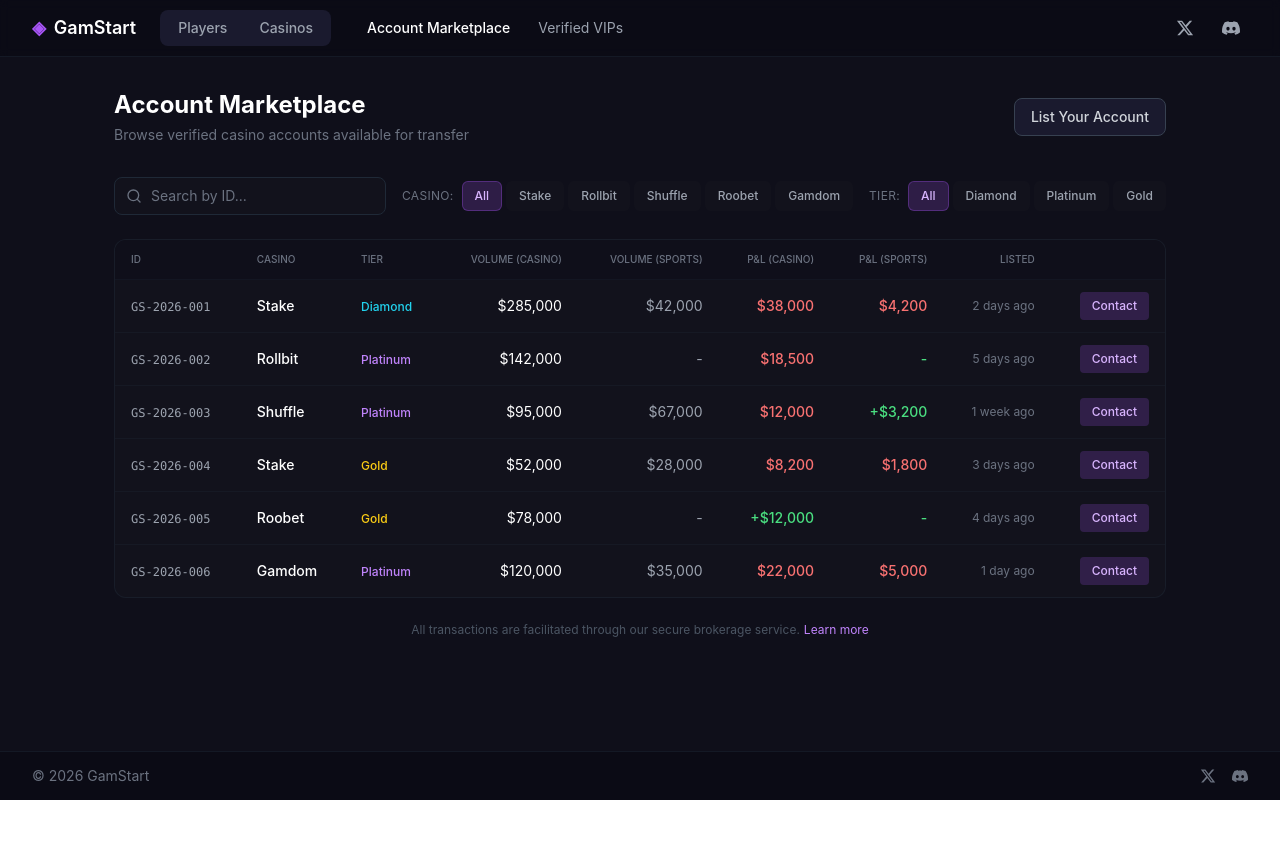
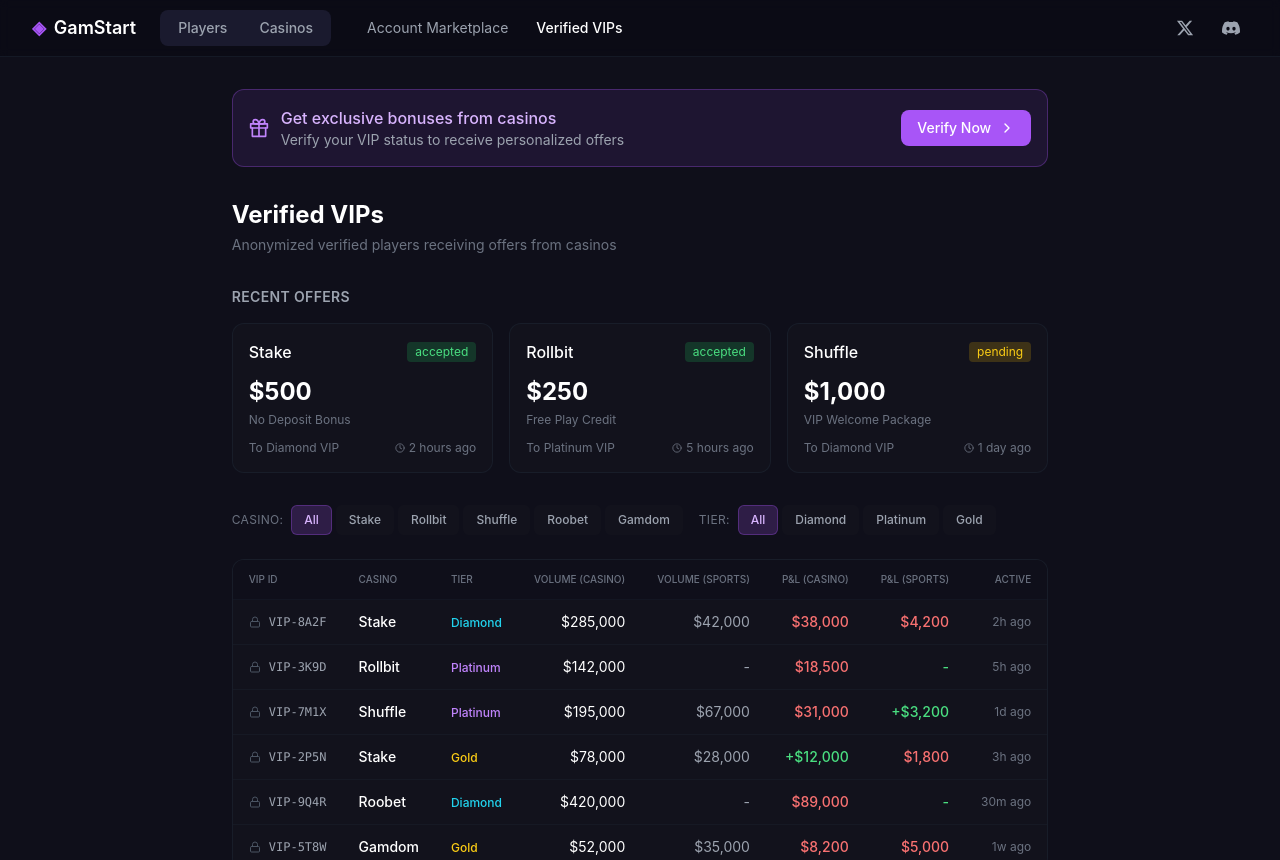
Before and after one commit to test12312as1/sadsa, a Next.js app: page /marketplace in a window 1280 px wide. Shown: the top 860 px of the page. Before the commit the page ends 800 px from the top, so only its background shows below. Built offline with nearby package versions, Linux system fonts and the light colour scheme.

Commit message:
Update page.js

```diff
--- a/app/marketplace/page.js
+++ b/app/marketplace/page.js
@@ -1,71 +1,101 @@
 'use client';
 
-import { useState, Suspense } from 'react';
-import { useSearchParams } from 'next/navigation';
-import { ShoppingCart, Lock, ChevronRight, Clock, MessageSquare, Filter, Search, Trophy, Users, TrendingUp } from 'lucide-react';
+import { useState } from 'react';
+import { Gift, Users, DollarSign, TrendingUp, ChevronRight, Lock, Trophy, Clock, Star } from 'lucide-react';
 import Link from 'next/link';
 
-// Demo listings data - per casino account
-const DEMO_LISTINGS = [
+// Demo verified VIPs (anonymized)
+const DEMO_VIPS = [
   {
-    id: 'GS-2026-001',
+    id: 'VIP-8A2F',
     casino: 'Stake',
     tier: 'Diamond',
     volumeCasino: 285000,
     volumeSports: 42000,
     pnlCasino: -38000,
     pnlSports: -4200,
-    created: '2 days ago',
+    lastActive: '2h ago',
   },
   {
-    id: 'GS-2026-002',
+    id: 'VIP-3K9D',
     casino: 'Rollbit',
     tier: 'Platinum',
     volumeCasino: 142000,
     volumeSports: 0,
     pnlCasino: -18500,
     pnlSports: 0,
-    created: '5 days ago',
+    lastActive: '5h ago',
   },
   {
-    id: 'GS-2026-003',
+    id: 'VIP-7M1X',
     casino: 'Shuffle',
     tier: 'Platinum',
-    volumeCasino: 95000,
+    volumeCasino: 195000,
     volumeSports: 67000,
-    pnlCasino: -12000,
+    pnlCasino: -31000,
     pnlSports: 3200,
-    created: '1 week ago',
+    lastActive: '1d ago',
   },
   {
-    id: 'GS-2026-004',
+    id: 'VIP-2P5N',
     casino: 'Stake',
     tier: 'Gold',
-    volumeCasino: 52000,
+    volumeCasino: 78000,
     volumeSports: 28000,
-    pnlCasino: -8200,
+    pnlCasino: 12000,
     pnlSports: -1800,
-    created: '3 days ago',
+    lastActive: '3h ago',
   },
   {
-    id: 'GS-2026-005',
+    id: 'VIP-9Q4R',
     casino: 'Roobet',
-    tier: 'Gold',
-    volumeCasino: 78000,
+    tier: 'Diamond',
+    volumeCasino: 420000,
     volumeSports: 0,
-    pnlCasino: 12000,
+    pnlCasino: -89000,
     pnlSports: 0,
-    created: '4 days ago',
+    lastActive: '30m ago',
   },
   {
-    id: 'GS-2026-006',
+    id: 'VIP-5T8W',
     casino: 'Gamdom',
-    tier: 'Platinum',
-    volumeCasino: 120000,
+    tier: 'Gold',
+    volumeCasino: 52000,
     volumeSports: 35000,
-    pnlCasino: -22000,
+    pnlCasino: -8200,
     pnlSports: -5000,
-    created: '1 day ago',
+    lastActive: '1w ago',
+  }
+];
+
+// Demo recent offers made/accepted
+const DEMO_OFFERS = [
+  {
+    id: 'offer-001',
+    casino: 'Stake',
+    amount: '$500',
+    type: 'No Deposit Bonus',
+    vipTier: 'Diamond',
+    status: 'accepted',
+    timeAgo: '2 hours ago'
+  },
+  {
+    id: 'offer-002',
+    casino: 'Rollbit',
+    amount: '$250',
+    type: 'Free Play Credit',
+    vipTier: 'Platinum',
+    status: 'accepted',
+    timeAgo: '5 hours ago'
+  },
+  {
+    id: 'offer-003',
+    casino: 'Shuffle',
+    amount: '$1,000',
+    type: 'VIP Welcome Package',
+    vipTier: 'Diamond',
+    status: 'pending',
+    timeAgo: '1 day ago'
   }
 ];
 
@@ -83,21 +113,16 @@ const DiscordIcon = ({ size = 18 }) => (
   </svg>
 );
 
-function MarketplaceContent() {
-  const searchParams = useSearchParams();
-
+export default function VIPDashboard() {
   const [selectedCasino, setSelectedCasino] = useState('all');
   const [selectedTier, setSelectedTier] = useState('all');
-  const [searchQuery, setSearchQuery] = useState('');
-  const [showSellModal, setShowSellModal] = useState(false);
 
   const casinos = ['all', 'Stake', 'Rollbit', 'Shuffle', 'Roobet', 'Gamdom'];
-  const tiers = ['all', 'Diamond', 'Platinum', 'Gold', 'Silver'];
+  const tiers = ['all', 'Diamond', 'Platinum', 'Gold'];
 
-  const filteredListings = DEMO_LISTINGS.filter(listing => {
-    if (selectedCasino !== 'all' && listing.casino !== selectedCasino) return false;
-    if (selectedTier !== 'all' && listing.tier !== selectedTier) return false;
-    if (searchQuery && !listing.id.toLowerCase().includes(searchQuery.toLowerCase())) return false;
+  const filteredVIPs = DEMO_VIPS.filter(vip => {
+    if (selectedCasino !== 'all' && vip.casino !== selectedCasino) return false;
+    if (selectedTier !== 'all' && vip.tier !== selectedTier) return false;
     return true;
   });
 
@@ -109,7 +134,7 @@ function MarketplaceContent() {
 
   return (
     <div className="min-h-screen bg-[#0f0f1a] flex flex-col">
-      {/* Navbar - Same as main page */}
+      {/* Navbar */}
       <nav className="border-b border-gray-800/50 bg-[#0a0a14]/80 backdrop-blur-sm sticky top-0 z-50">
         <div className="max-w-7xl mx-auto px-4 sm:px-6 lg:px-8">
           <div className="flex items-center justify-between h-14">
@@ -140,15 +165,15 @@ function MarketplaceContent() {
 
               {/* Secondary Links */}
               <div className="hidden md:flex items-center gap-1">
-                <span className="px-3 py-1.5 text-sm text-white font-medium">
-                  Account Marketplace
-                </span>
                 <Link
-                  href="/vip-dashboard"
+                  href="/marketplace"
                   className="px-3 py-1.5 text-sm text-gray-400 hover:text-white transition-colors"
                 >
+                  Account Marketplace
+                </Link>
+                <span className="px-3 py-1.5 text-sm text-white font-medium">
                   Verified VIPs
-                </Link>
+                </span>
               </div>
             </div>
 
@@ -165,32 +190,67 @@ function MarketplaceContent() {
       </nav>
 
       <main className="flex-1 max-w-7xl mx-auto px-4 sm:px-6 lg:px-8 py-8">
+        {/* Verification CTA */}
+        <div className="bg-purple-500/10 border border-purple-500/30 rounded-xl p-4 mb-8">
+          <div className="flex items-center justify-between">
+            <div className="flex items-center gap-3">
+              <Gift className="text-purple-400" size={20} />
+              <div>
+                <div className="text-purple-300 font-medium">Get exclusive bonuses from casinos</div>
+                <div className="text-sm text-gray-400">Verify your VIP status to receive personalized offers</div>
+              </div>
+            </div>
+            <Link
+              href="/verify"
+              className="px-4 py-2 bg-purple-500 hover:bg-purple-600 text-white rounded-lg text-sm font-medium transition-colors flex items-center gap-2"
+            >
+              Verify Now
+              <ChevronRight size={16} />
+            </Link>
+          </div>
+        </div>
+
         {/* Header */}
-        <div className="flex items-center justify-between mb-8">
-          <div>
-            <h1 className="text-2xl font-bold text-white mb-1">Account Marketplace</h1>
-            <p className="text-sm text-gray-500">Browse verified casino accounts available for transfer</p>
+        <div className="mb-8">
+          <h1 className="text-2xl font-bold text-white mb-1">Verified VIPs</h1>
+          <p className="text-sm text-gray-500">Anonymized verified players receiving offers from casinos</p>
+        </div>
+
+        {/* Recent Offers Section */}
+        <div className="mb-8">
+          <h2 className="text-sm font-semibold text-gray-400 uppercase tracking-wide mb-4">Recent Offers</h2>
+          <div className="grid grid-cols-1 md:grid-cols-3 gap-4">
+            {DEMO_OFFERS.map((offer) => (
+              <div
+                key={offer.id}
+                className="bg-[#12121c] rounded-xl p-4 border border-gray-800/50"
+              >
+                <div className="flex items-center justify-between mb-3">
+                  <span className="text-white font-medium">{offer.casino}</span>
+                  <span className={`text-xs px-2 py-0.5 rounded ${
+                    offer.status === 'accepted'
+                      ? 'bg-green-500/20 text-green-400'
+                      : 'bg-yellow-500/20 text-yellow-400'
+                  }`}>
+                    {offer.status}
+                  </span>
+                </div>
+                <div className="text-2xl font-bold text-white mb-1">{offer.amount}</div>
+                <div className="text-xs text-gray-500 mb-3">{offer.type}</div>
+                <div className="flex items-center justify-between text-xs text-gray-500">
+                  <span>To {offer.vipTier} VIP</span>
+                  <span className="flex items-center gap-1">
+                    <Clock size={10} />
+                    {offer.timeAgo}
+                  </span>
+                </div>
+              </div>
+            ))}
           </div>
-          <button
-            onClick={() => setShowSellModal(true)}
-            className="px-4 py-2 bg-[#1a1a2e] hover:bg-[#252540] text-gray-300 hover:text-white rounded-lg border border-gray-700 transition-all text-sm font-medium"
-          >
-            List Your Account
-          </button>
         </div>
 
         {/* Filters */}
         <div className="flex flex-col md:flex-row gap-4 mb-6">
-          <div className="flex-1 relative">
-            <Search className="absolute left-3 top-1/2 -translate-y-1/2 text-gray-500" size={16} />
-            <input
-              type="text"
-              placeholder="Search by ID..."
-              value={searchQuery}
-              onChange={(e) => setSearchQuery(e.target.value)}
-              className="w-full bg-[#12121c] border border-gray-800 rounded-lg pl-9 pr-4 py-2 text-sm text-white placeholder-gray-500 focus:outline-none focus:border-purple-500/50"
-            />
-          </div>
           <div className="flex items-center gap-2">
             <span className="text-xs text-gray-500 uppercase tracking-wide">Casino:</span>
             <div className="flex gap-1">
@@ -212,7 +272,7 @@ function MarketplaceContent() {
           <div className="flex items-center gap-2">
             <span className="text-xs text-gray-500 uppercase tracking-wide">Tier:</span>
             <div className="flex gap-1">
-              {tiers.slice(0, 4).map((tier) => (
+              {tiers.map((tier) => (
                 <button
                   key={tier}
                   onClick={() => setSelectedTier(tier)}
@@ -229,70 +289,66 @@ function MarketplaceContent() {
           </div>
         </div>
 
-        {/* Listings Table */}
+        {/* VIPs Table */}
         <div className="bg-[#12121c] rounded-xl border border-gray-800/50 overflow-hidden">
           <table className="w-full">
             <thead>
               <tr className="text-[10px] text-gray-500 uppercase bg-[#0f0f1a]">
-                <th className="text-left px-4 py-3 font-medium">ID</th>
+                <th className="text-left px-4 py-3 font-medium">VIP ID</th>
                 <th className="text-left px-4 py-3 font-medium">Casino</th>
                 <th className="text-left px-4 py-3 font-medium">Tier</th>
                 <th className="text-right px-4 py-3 font-medium">Volume (Casino)</th>
                 <th className="text-right px-4 py-3 font-medium">Volume (Sports)</th>
                 <th className="text-right px-4 py-3 font-medium">P&L (Casino)</th>
                 <th className="text-right px-4 py-3 font-medium">P&L (Sports)</th>
-                <th className="text-right px-4 py-3 font-medium">Listed</th>
-                <th className="text-right px-4 py-3 font-medium"></th>
+                <th className="text-right px-4 py-3 font-medium">Active</th>
               </tr>
             </thead>
             <tbody className="text-sm">
-              {filteredListings.map((listing) => (
-                <tr key={listing.id} className="border-t border-gray-800/30 hover:bg-[#1a1a2e]/50 transition-colors">
+              {filteredVIPs.map((vip) => (
+                <tr key={vip.id} className="border-t border-gray-800/30 hover:bg-[#1a1a2e]/50 transition-colors">
                   <td className="px-4 py-3">
-                    <span className="font-mono text-xs text-gray-400">{listing.id}</span>
+                    <div className="flex items-center gap-2">
+                      <Lock className="text-gray-600" size={12} />
+                      <span className="font-mono text-xs text-gray-400">{vip.id}</span>
+                    </div>
                   </td>
-                  <td className="px-4 py-3 text-white font-medium">{listing.casino}</td>
+                  <td className="px-4 py-3 text-white font-medium">{vip.casino}</td>
                   <td className="px-4 py-3">
                     <span className={`text-xs font-medium ${
-                      listing.tier === 'Diamond' ? 'text-cyan-400' :
-                      listing.tier === 'Platinum' ? 'text-purple-400' :
-                      listing.tier === 'Gold' ? 'text-yellow-400' : 'text-gray-400'
+                      vip.tier === 'Diamond' ? 'text-cyan-400' :
+                      vip.tier === 'Platinum' ? 'text-purple-400' :
+                      vip.tier === 'Gold' ? 'text-yellow-400' : 'text-gray-400'
                     }`}>
-                      {listing.tier}
+                      {vip.tier}
                     </span>
                   </td>
-                  <td className="px-4 py-3 text-right text-white">${listing.volumeCasino.toLocaleString()}</td>
+                  <td className="px-4 py-3 text-right text-white">${vip.volumeCasino.toLocaleString()}</td>
                   <td className="px-4 py-3 text-right text-gray-400">
-                    {listing.volumeSports > 0 ? `$${listing.volumeSports.toLocaleString()}` : '-'}
+                    {vip.volumeSports > 0 ? `$${vip.volumeSports.toLocaleString()}` : '-'}
                   </td>
-                  <td className={`px-4 py-3 text-right font-medium ${listing.pnlCasino >= 0 ? 'text-green-400' : 'text-red-400'}`}>
-                    {formatPnL(listing.pnlCasino)}
+                  <td className={`px-4 py-3 text-right font-medium ${vip.pnlCasino >= 0 ? 'text-green-400' : 'text-red-400'}`}>
+                    {formatPnL(vip.pnlCasino)}
                   </td>
-                  <td className={`px-4 py-3 text-right font-medium ${listing.pnlSports >= 0 ? 'text-green-400' : 'text-red-400'}`}>
-                    {formatPnL(listing.pnlSports)}
+                  <td className={`px-4 py-3 text-right font-medium ${vip.pnlSports >= 0 ? 'text-green-400' : 'text-red-400'}`}>
+                    {formatPnL(vip.pnlSports)}
                   </td>
-                  <td className="px-4 py-3 text-right text-gray-500 text-xs">{listing.created}</td>
-                  <td className="px-4 py-3 text-right">
-                    <button className="px-3 py-1.5 bg-purple-500/20 hover:bg-purple-500/30 text-purple-300 rounded text-xs font-medium transition-colors">
-                      Contact
-                    </button>
-                  </td>
+                  <td className="px-4 py-3 text-right text-gray-500 text-xs">{vip.lastActive}</td>
                 </tr>
               ))}
             </tbody>
           </table>
 
-          {filteredListings.length === 0 && (
+          {filteredVIPs.length === 0 && (
             <div className="py-12 text-center text-gray-500">
-              No listings match your filters
+              No VIPs match your filters
             </div>
           )}
         </div>
 
         {/* Info */}
         <div className="mt-6 text-center text-xs text-gray-600">
-          All transactions are facilitated through our secure brokerage service.
-          <button className="text-purple-400 hover:text-purple-300 ml-1">Learn more</button>
+          All player data is anonymized. Personal information is only shared after mutual consent.
         </div>
       </main>
 
@@ -312,52 +368,6 @@ function MarketplaceContent() {
           </div>
         </div>
       </footer>
-
-      {/* Sell Modal */}
-      {showSellModal && (
-        <div className="fixed inset-0 bg-black/80 backdrop-blur-sm flex items-center justify-center z-50 p-4">
-          <div className="bg-[#12121c] rounded-xl p-6 max-w-md w-full border border-gray-800">
-            <h3 className="text-lg font-semibold text-white mb-4">List Your Account</h3>
-            <p className="text-sm text-gray-400 mb-6">
-              To list your casino account, first scan your wallet on our Players page.
-              Once verified, you can list each casino account separately.
-            </p>
-            <div className="flex gap-3">
-              <button
-                onClick={() => setShowSellModal(false)}
-                className="flex-1 py-2.5 bg-[#1a1a2e] hover:bg-[#252540] text-gray-300 rounded-lg font-medium transition-colors"
-              >
-                Cancel
-              </button>
-              <Link
-                href="/"
-                className="flex-1 py-2.5 bg-purple-500 hover:bg-purple-600 text-white rounded-lg font-medium transition-colors text-center"
-              >
-                Scan Wallet
-              </Link>
-            </div>
-          </div>
-        </div>
-      )}
     </div>
   );
 }
-
-function MarketplaceLoading() {
-  return (
-    <div className="min-h-screen bg-[#0f0f1a] flex items-center justify-center">
-      <div className="text-center">
-        <div className="w-8 h-8 border-2 border-purple-500/30 border-t-purple-500 rounded-full animate-spin mx-auto mb-4" />
-        <p className="text-gray-400 text-sm">Loading...</p>
-      </div>
-    </div>
-  );
-}
-
-export default function MarketplacePage() {
-  return (
-    <Suspense fallback={<MarketplaceLoading />}>
-      <MarketplaceContent />
-    </Suspense>
-  );
-}
```
